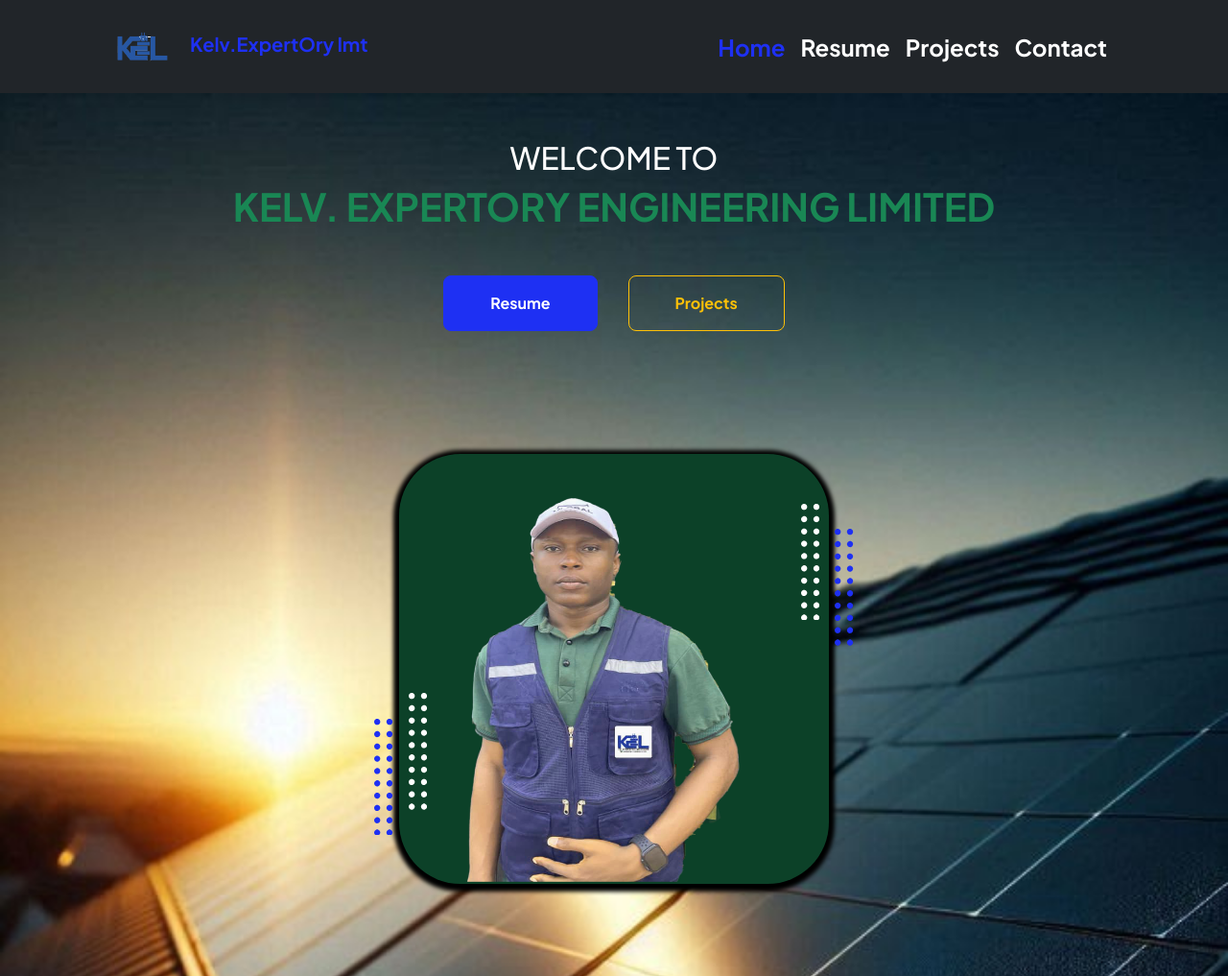
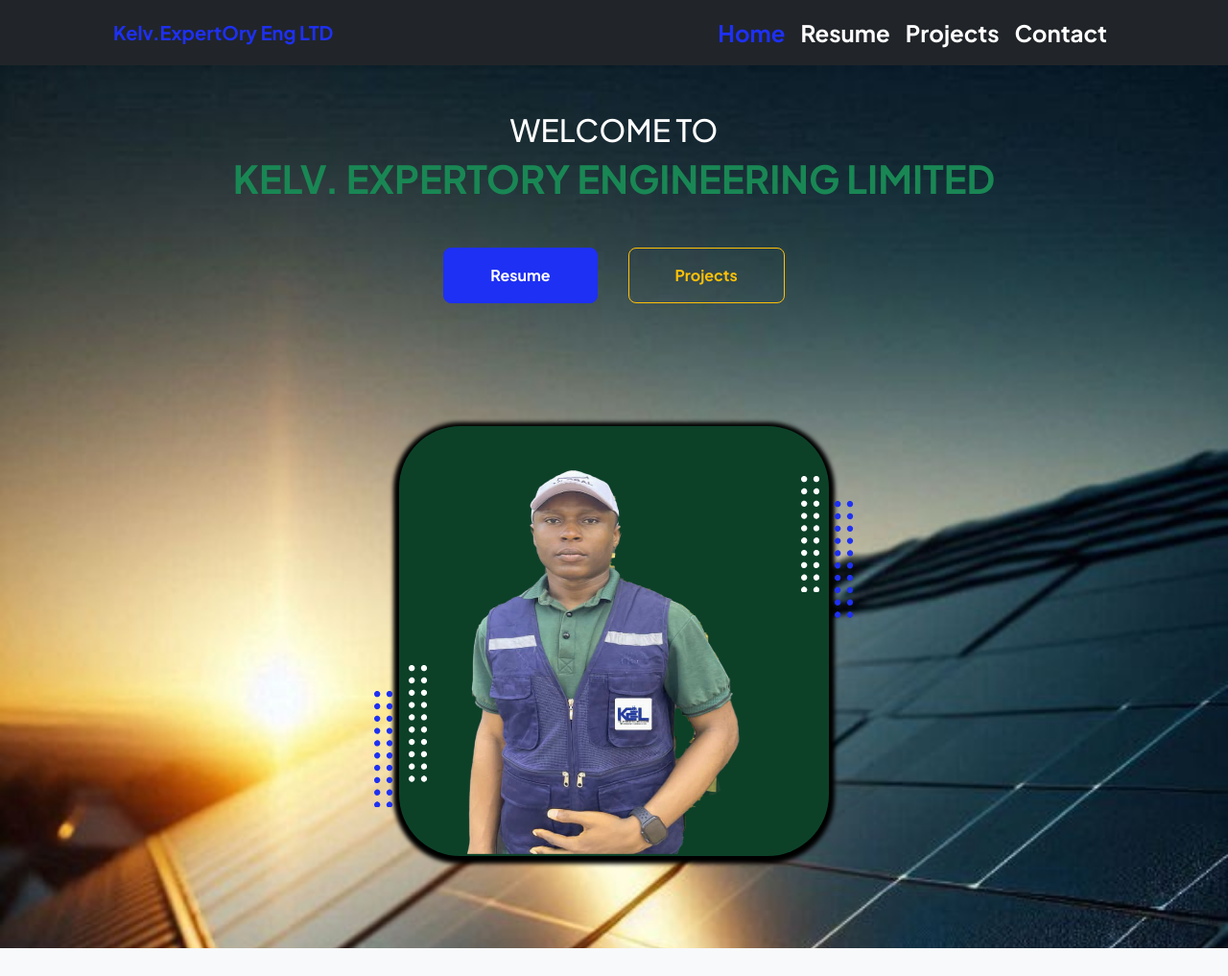
Before and after one commit to Wa8B4G/kelvexpertorylmt, a plain HTML site: page index.html in a window 1280 px wide. Shown: the top 1017 px of the page at 96% size. Drawn offline with nearby package versions, Linux system fonts and the light colour scheme.

Commit message:
my commit

```diff
--- a/index.html
+++ b/index.html
@@ -31,16 +31,9 @@
       <!-- Navigation-->
       <nav class="navbar navbar-expand-lg navbar-dark bg-dark py-2 nvb">
         <div class="container px-5">
-          <a class="navbar-brand fs-5" href="index.html"
-            ><span
-              ><img
-                class="me-3 rounded d-none d-lg-inline"
-                src="/assets/logo.png"
-                width="10%"
-                height="10%"
-                alt=""¬
-            /></span>
-            <span class="fw-bolder text-primary">Kelv.ExpertOry lmt </span></a
+          <a class="navbar-brand fs-5" href="index.html">
+
+            <span class="fw-bolder text-primary">Kelv.ExpertOry Eng LTD </span></a
           >
           <button
             class="navbar-toggler"
@@ -458,14 +451,14 @@
                   <b>My name is Orji Kelvin, The CEO of
                   <a class="text-decoration-none" href="#">kelv. ExpertOry Engineering Limited</a></b>
                 </p>
-                <h4>what i Do:</h4>
+                <h4>What We Do:</h4>
                 <p class="text-muted">
                  Solar and Electrical Consultant, Solar installation and Maintenance, cctv installation, Electric fencing,
                  Electrical and domestic wiring, Installation of Transmitters, Safety Automated panels for home and industrial use.
                 </p>
                 <hr>
                 <div class="d-flex justify-content-center fs-2 gap-4">
-                  <a class="text-gradient" target="_blank" href="#!"
+                  <a class="text-gradient" target="_blank" href="https://wa.me/qr/OYHKCN7NAGNIF1"
                     ><i class="bi bi-whatsapp"></i
                   ></a>
                   <a class="text-gradient" target="_blank" href="#!"
@@ -474,13 +467,13 @@
                   <a class="text-gradient" target="_blank" href="https://www.linkedin.com/in/orji-kelvin-1aaa52309?utm_source=share&utm_campaign=share_via&utm_content=profile&utm_medium=android_app"
                     ><i class="bi bi-linkedin"></i
                   ></a>
-                  <a class="text-gradient" target="_blank" href="#!"
+                  <a class="text-gradient" target="_blank" href="https://www.facebook.com/Kelv.ExpertOry.Eng.Ltd"
                     ><i class="bi bi-facebook"></i
                   ></a>
                   <a class="text-gradient" target="_blank" href="https://youtube.com/@kelv.expertoryengltd?si=3bF3uQEeU9TzIW-W"
                     ><i class="bi bi-youtube"></i
                   ></a>
-                  <a class="text-gradient" target="_blank" href="#!"
+                  <a class="text-gradient" target="_blank" href="https://www.tiktok.com/@kelv_expertory_eng_ltd?_t=ZM-8vmHmbPcJUr&_r=1"
                     ><i class="bi bi-tiktok"></i
                   ></a>
                   <a class="text-gradient" target="_blank" href="https://www.instagram.com/kelv_expertory_eng_ltd?igsh=aGYwNjg2ZDhwMGhr"
```
